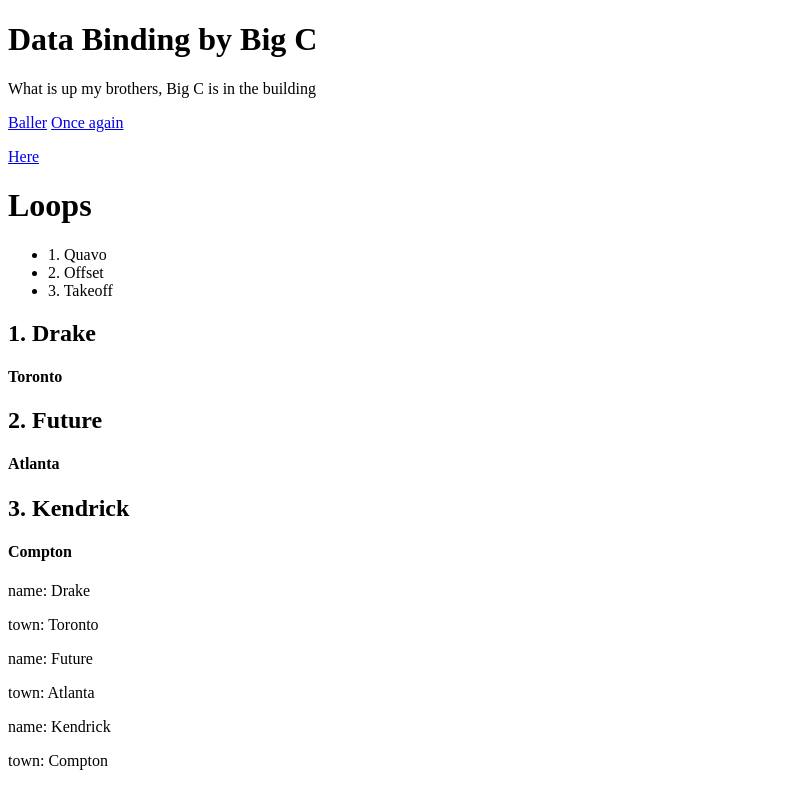
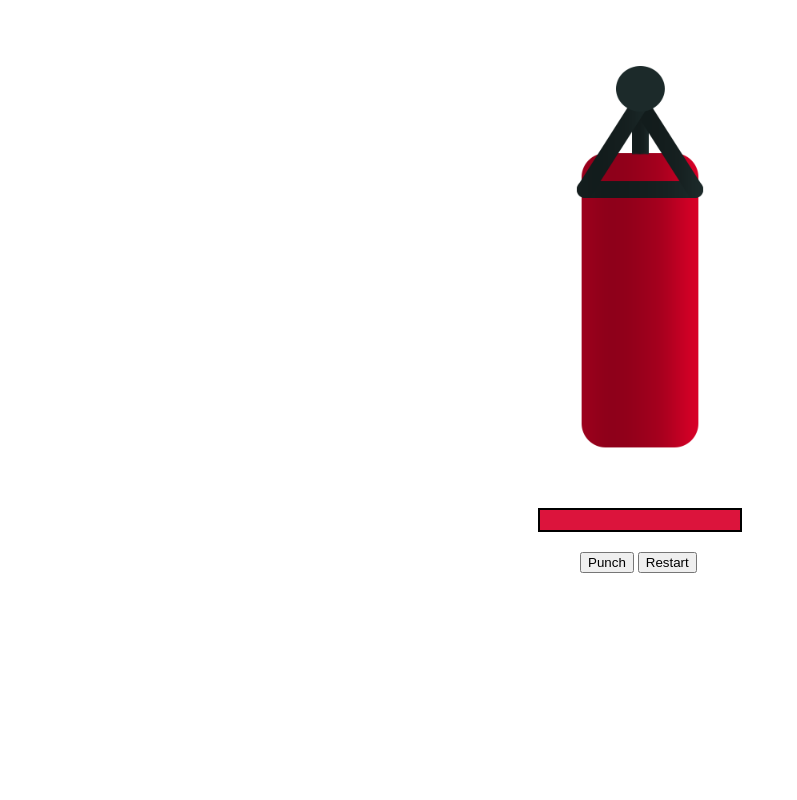
Before and after one commit to cjewell47/Vuejs, a plain HTML site: page vue-js-playlist/index.html in a window 1280 px wide. Shown: the whole page, without its empty margins (0-797 px from the left). Drawn offline with nearby package versions, Linux system fonts and the light colour scheme.

Commit message:
video 13 done - punchbag game

```diff
--- a/vue-js-playlist/app.js
+++ b/vue-js-playlist/app.js
@@ -1,62 +1,74 @@
 new Vue({
   el: '#vue-app',
   data: {
-    name: 'Big C',
-    job: 'Baller',
-    website: 'https://www.charlesjewell.com',
-    websiteTag: '<a href="https://www.charlesjewell.com">Here</a>',
-    age: 25,
-    x: 0,
-    y: 0,
-    a: 0,
-    b: 0,
-    available: false,
-    nearby: false,
-    error: false,
-    success: false,
-    migos: ['Quavo', 'Offset', 'Takeoff'],
-    rappers: [
-      {name: 'Drake', town: 'Toronto'},
-      {name: 'Future', town: 'Atlanta'},
-      {name: 'Kendrick', town: 'Compton'}
-    ]
+    // name: 'Big C',
+    // job: 'Baller',
+    // website: 'https://www.charlesjewell.com',
+    // websiteTag: '<a href="https://www.charlesjewell.com">Here</a>',
+    // age: 25,
+    // x: 0,
+    // y: 0,
+    // a: 0,
+    // b: 0,
+    // available: false,
+    // nearby: false,
+    // error: false,
+    // success: false,
+    // migos: ['Quavo', 'Offset', 'Takeoff'],
+    // rappers: [
+    //   {name: 'Drake', town: 'Toronto'},
+    //   {name: 'Future', town: 'Atlanta'},
+    //   {name: 'Kendrick', town: 'Compton'}
+    // ]
+    health: 100,
+    ended: false
   },
   methods: {
-    greet: function(people) {
-      return 'What is up my ' + people + ', ' + this.name + ' is in the building';
+    // greet: function(people) {
+    //   return 'What is up my ' + people + ', ' + this.name + ' is in the building';
+    // },
+    // add: function(inc) {
+    //   this.age += inc;
+    // },
+    // subtract: function(dec) {
+    //   this.age -= dec;
+    // },
+    // updateXY: function(e) {
+    //   this.x = e.offsetX,
+    //   this.y = e.offsetY;
+    // },
+    // logName: function() {
+    //   console.log('name');
+    // },
+    // logAge: function() {
+    //   console.log('age');
+    // }
+    punch: function() {
+      this.health -= 10;
+      if (this.health <= 0) {
+        this.ended = true;
+      }
     },
-    add: function(inc) {
-      this.age += inc;
-    },
-    subtract: function(dec) {
-      this.age -= dec;
-    },
-    updateXY: function(e) {
-      this.x = e.offsetX,
-      this.y = e.offsetY;
-    },
-    logName: function() {
-      console.log('name');
-    },
-    logAge: function() {
-      console.log('age');
+    restart: function() {
+      this.health = 100;
+      this.ended = false;
     }
   },
   computed: {
-    addToA: function() {
-      console.log('a');
-      return this.a + this.age;
-    },
-    addToB: function() {
-      console.log('b');
-      return this.b + this.age;
-    },
-    compClasses: function() {
-      return {
-        available: this.available,
-        nearby: this.nearby
-      };
-    }
+    // addToA: function() {
+    //   console.log('a');
+    //   return this.a + this.age;
+    // },
+    // addToB: function() {
+    //   console.log('b');
+    //   return this.b + this.age;
+    // },
+    // compClasses: function() {
+    //   return {
+    //     available: this.available,
+    //     nearby: this.nearby
+    //   };
+    // }
   }
 
 });
--- a/vue-js-playlist/index.html
+++ b/vue-js-playlist/index.html
@@ -8,12 +8,12 @@
 </head>
 <body>
   <div id="vue-app">
-    <h1>Data Binding by {{ name }}</h1>
+    <!-- <h1>Data Binding by {{ name }}</h1>
     <p>{{ greet('brothers') }}</p>
     <a v-bind:href="website">{{ job }}</a>
     <a :href="website">Once again</a>
     <p v-html="websiteTag"></p>
-    <!--
+
     <h2>Events by {{ name }}</h2>
     <button v-on:click="add(1)">Add a year</button>
     <button v-on:click="subtract(1)">Subtract a year</button>
@@ -49,15 +49,15 @@
     <button v-on:click="available = !available">Toggle Available</button>
     <div v-bind:class="compClasses">
       <span>Rajeef</span>
-</div> -->
+    </div>
 
-<!-- <h1>Conditionals</h1>
+    <h1>Conditionals</h1>
     <button v-on:click="error = !error">Toggle error</button>
     <button v-on:click="success = !success">Toggle success</button>
     <p v-if="error">Error!</p>
     <p v-else-if="success">Success!</p>
     <p v-show="error">Error!</p>
-<p v-show="success">Success!</p> -->
+    <p v-show="success">Success!</p>
 
     <h1>Loops</h1>
     <ul>
@@ -71,8 +71,19 @@
       <div v-for="(val, key) in dude">
         <p>{{key}}: {{val}}</p>
       </div>
-  </template>
+    </template> -->
 
+
+    <div id="bag" v-bind:class="{burst: ended}"></div>
+
+    <div id="bag-health">
+      <div v-bind:style="{width: health + '%'}"></div>
+    </div>
+
+    <div id="controls">
+      <button v-on:click="punch" v-show="!ended">Punch</button>
+      <button v-on:click="restart">Restart</button>
+    </div>
   </div>
 
   <script src="app.js"></script>
--- a/vue-js-playlist/master.css
+++ b/vue-js-playlist/master.css
@@ -1,4 +1,4 @@
-#canvas {
+/* #canvas {
   width: 600px;
   padding: 200px 20px;
   text-align: center;
@@ -20,4 +20,57 @@ span {
 .nearby span:after {
   content: "nearby";
   margin-left: 10px;
+} */
+#bag{
+    width: 200px;
+    height: 500px;
+    margin: 0 auto;
+    background: url(/img/bag.png) center no-repeat;
+    background-size: 80%;
 }
+
+#bag.burst{
+    background-image: url(/img/bag-burst.png);
+}
+
+#bag-health{
+    width: 200px;
+    border: 2px solid #000;
+    margin: 0 auto 20px auto;
+}
+
+#bag-health div{
+    height: 20px;
+    background: crimson
+}
+
+#controls{
+    width: 120px;
+    margin: 0 auto;
+}#bag{
+    width: 200px;
+    height: 500px;
+    margin: 0 auto;
+    background: url(/img/bag.png) center no-repeat;
+    background-size: 80%;
+}
+
+#bag.burst{
+    background-image: url(/img/bag-burst.png);
+}
+
+#bag-health{
+    width: 200px;
+    border: 2px solid #000;
+    margin: 0 auto 20px auto;
+}
+
+#bag-health div{
+    height: 20px;
+    background: crimson
+}
+
+#controls{
+    width: 120px;
+    margin: 0 auto;
+}
```
Also changed, not shown: vue-js-playlist/img/bag-burst.png (added), vue-js-playlist/img/bag.png (added). Lines whose indentation alone changed are shown as unchanged.
